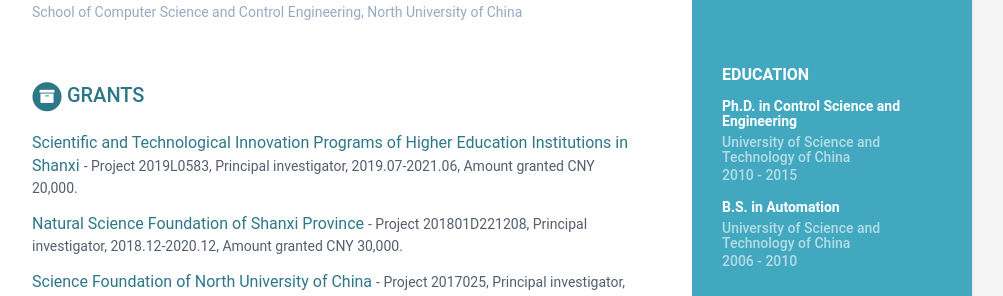
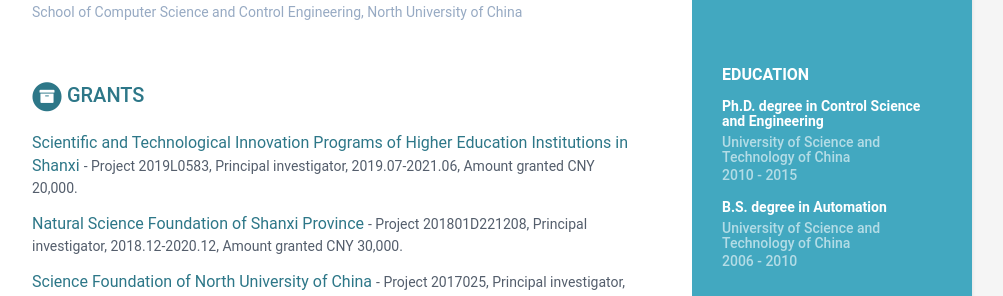
Before and after one commit to wenjie015/wenjie, a Jekyll site: the page built from index.html, in a window 1280 px wide. Shown: the part 463-759 px from the top of the page, without its empty margins (168-1171 px from the left). Built offline with Jekyll 4.4.1, drawn with Linux system fonts in a browser that asks for light colours.

Commit message:
Update data.yml

```diff
--- a/_data/data.yml
+++ b/_data/data.yml
@@ -24,10 +24,10 @@ career-profile:
     summary: |
      I received the B.S. degree in Automation and the Ph.D. degree in Control Science and Engineering from University of Science and Technology of China, Hefei, Anhui, China, in 2010 and 2015, respectively. From June 2015 to June 2017, I was a Lecturer with School of Computer Science and Control Engineering, North University of China. Since July 2017, I am a Lecturer with School of Electrical and Control Engineering, North University of China. My current research focuses on Quantum Systems Control, Prognostic and Health Management.
 education:
-    - degree:  Ph.D. in Control Science and Engineering
+    - degree:  Ph.D. degree in Control Science and Engineering
       university: University of Science and Technology of China
       time: 2010 - 2015
-    - degree:  B.S.  in Automation
+    - degree:  B.S. degree in Automation
       university: University of Science and Technology of China
       time: 2006 - 2010
 experiences:
```
